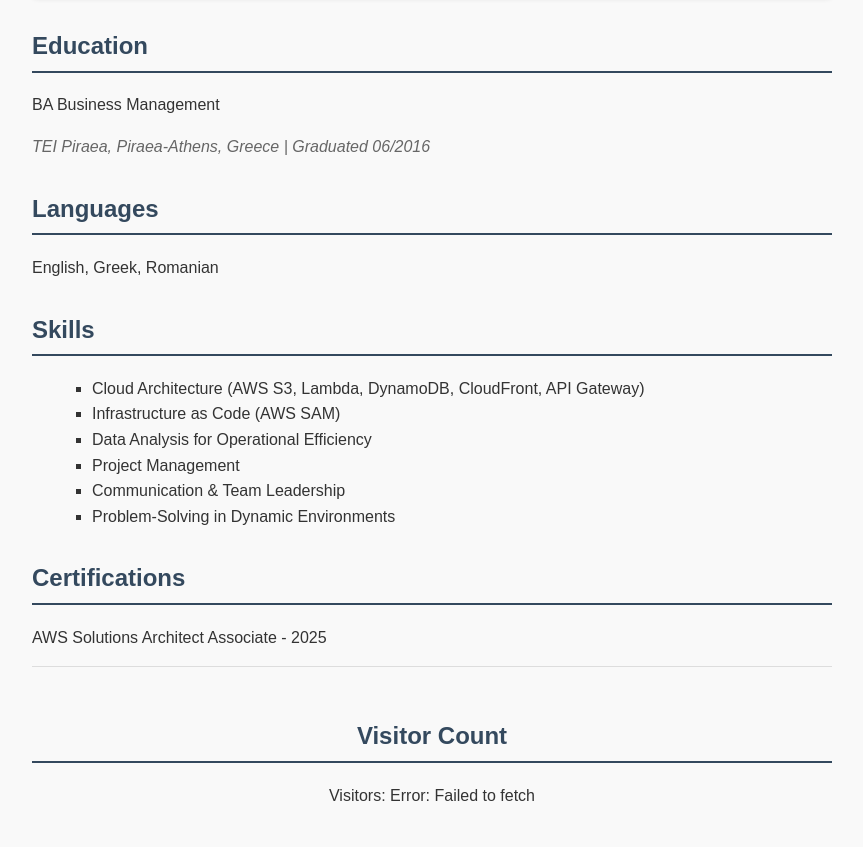
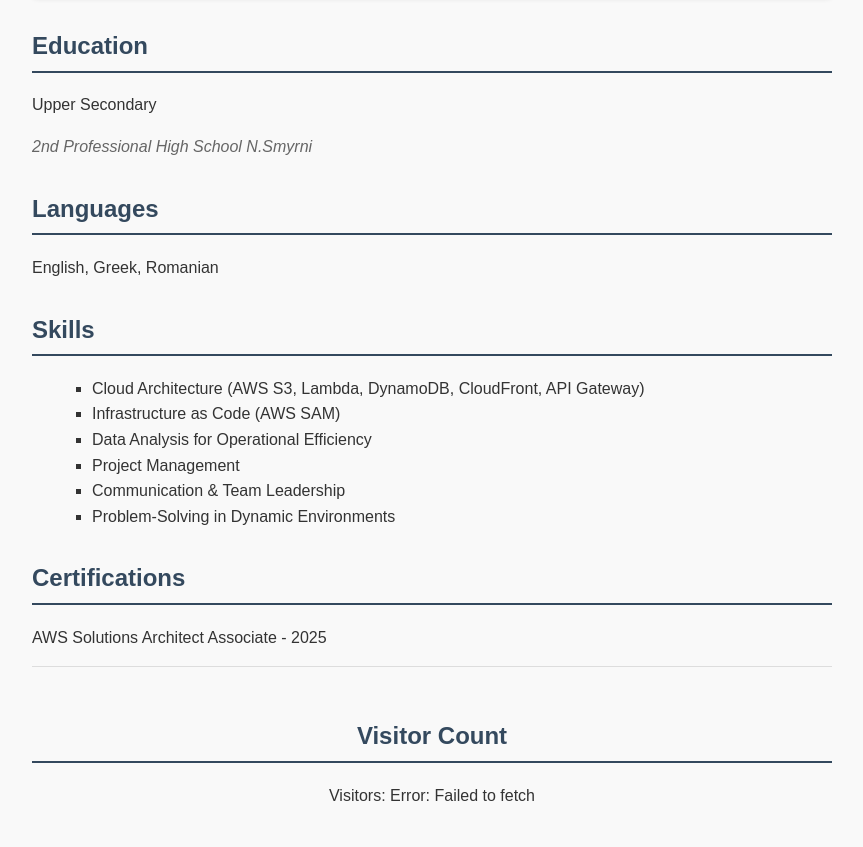
Before and after one commit to SirgheVlad/cloud-resume-challenge-frontend, a plain HTML site: page index.html in a window 1280 px wide. Shown: the part 1509-2356 px from the top of the page, without its empty margins (208-1071 px from the left). Drawn offline with Linux system fonts and the light colour scheme; no server answers.

Commit message:
Update Resume

```diff
--- a/index.html
+++ b/index.html
@@ -66,8 +66,8 @@
 
     <section class="education">
       <h2>Education</h2>
-      <p>BA Business Management</p>
-      <p class="details">TEI Piraea, Piraea-Athens, Greece | Graduated 06/2016</p>
+      <p>Upper Secondary</p>
+      <p class="details">2nd Professional High School N.Smyrni</p>
     </section>
 
     <section class="languages">
```
